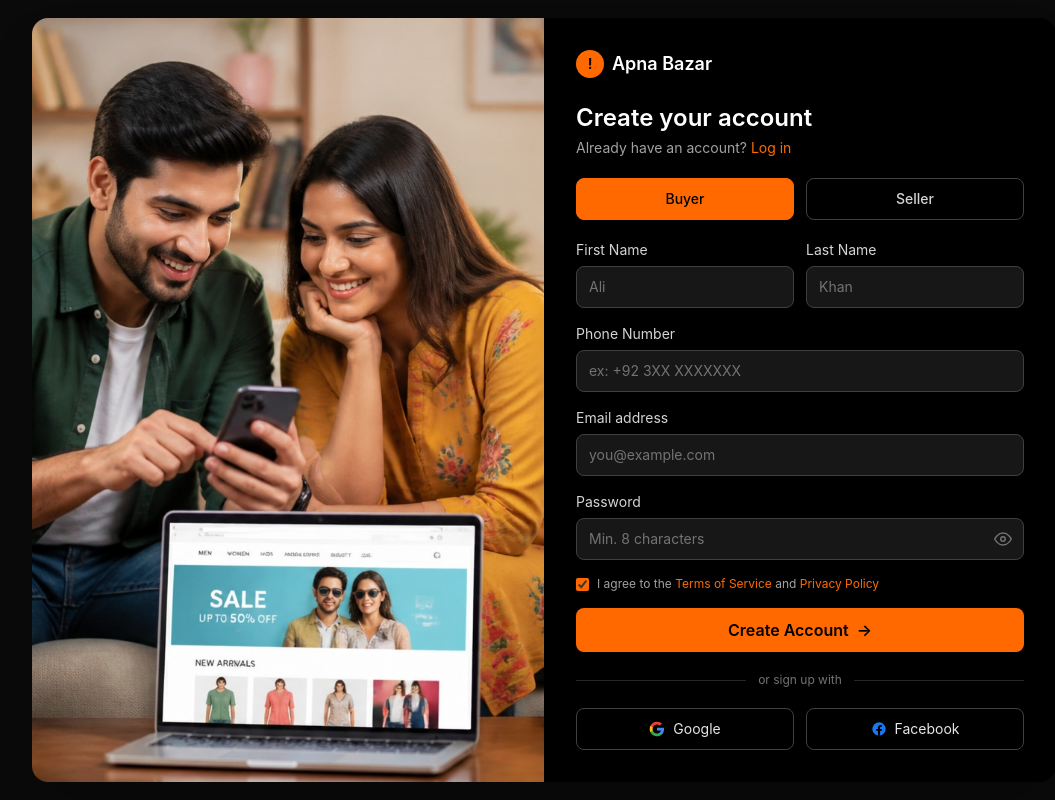
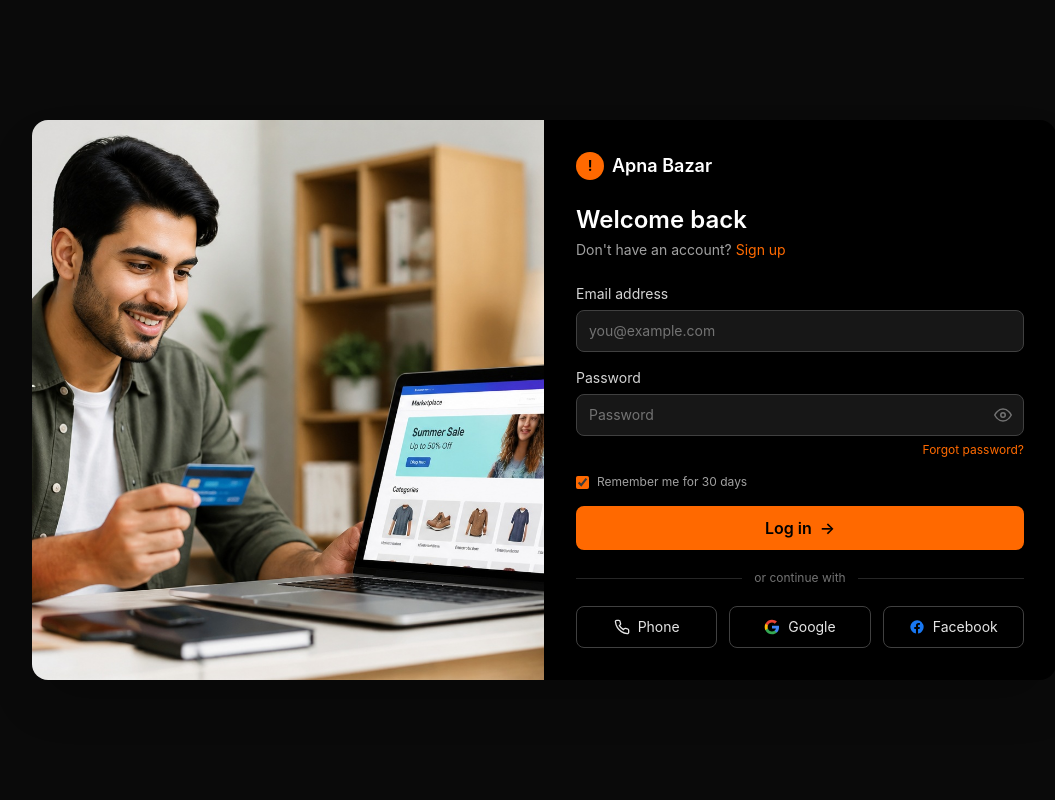
Before and after one commit to insharahkalam/ecommerce-frontend, a React (Vite) app: page /login in a window 1280 px wide. Shown: the top 800 px of the page, without its empty margins (96-1151 px from the left). Built offline with nearby package versions, Linux system fonts and the light colour scheme.

Commit message:
signup done

```diff
--- a/package.json
+++ b/package.json
@@ -11,9 +11,12 @@
   },
   "dependencies": {
     "@tailwindcss/vite": "^4.3.2",
+    "axios": "^1.18.1",
     "react": "^19.2.7",
     "react-dom": "^19.2.7",
+    "react-hot-toast": "^2.6.0",
     "react-router-dom": "^7.18.1",
+    "react-toastify": "^11.1.0",
     "tailwindcss": "^4.3.2"
   },
   "devDependencies": {
--- a/src/App.jsx
+++ b/src/App.jsx
@@ -1,12 +1,50 @@
 import React from 'react'
-import Signup from './pages/Signup'
-import Login from './pages/Login'
+import Routing from './Router/Routing'
+import { Toaster } from "react-hot-toast";
 
 const App = () => {
   return (
     <>
-      <Signup />
-      <Login />
+      <Toaster
+        position="top-right"
+        toastOptions={{
+          duration: 2000,
+          style: {
+            background: "#171717", // neutral-900
+            color: "#fafafa", // neutral-50
+            border: "1px solid #262626", // neutral-800
+            padding: "12px 16px",
+            borderRadius: "10px",
+            fontSize: "14px",
+            fontWeight: 500,
+          },
+          success: {
+            iconTheme: {
+              primary: "#f97316", // orange-500
+              secondary: "#171717",
+            },
+            style: {
+              border: "1px solid #f97316",
+            },
+          },
+          error: {
+            iconTheme: {
+              primary: "#ef4444", // red-500
+              secondary: "#171717",
+            },
+            style: {
+              border: "1px solid #ef4444",
+            },
+          },
+          loading: {
+            iconTheme: {
+              primary: "#f97316",
+              secondary: "#171717",
+            },
+          },
+        }}
+      />
+      <Routing />
     </>
   )
 }
--- /dev/null
+++ b/src/Router/Routing.jsx
@@ -0,0 +1,21 @@
+import React from 'react'
+import { BrowserRouter, Routes, Route } from 'react-router-dom';
+import Signup from '../pages/Signup';
+import Login from '../pages/Login';
+
+
+const Routing = () => {
+    return (
+        <>
+            <BrowserRouter>
+                <Routes>
+                    <Route path='/' element={<Signup />} />
+                    <Route path='/login' element={<Login />} />
+                </Routes>
+
+            </BrowserRouter>
+        </>
+    )
+}
+
+export default Routing
--- /dev/null
+++ b/src/config/axios.js
@@ -0,0 +1,11 @@
+import axios from 'axios'
+
+const url = import.meta.env.VITE_MODE === 'deployment'
+    ? " http://localhost:3000/api" : "https://ecommerce-backend-blush-nu.vercel.app/api"
+
+const api = axios.create({
+    baseURL: url,
+    headers: { "Content-Type": 'application/json' }
+})
+
+export default api
--- a/src/pages/Login.jsx
+++ b/src/pages/Login.jsx
@@ -35,7 +35,7 @@ export default function Login() {
                     <h1 className="text-white text-2xl font-semibold mt-6">Welcome back</h1>
                     <p className="text-sm text-neutral-400 mt-1">
                         Don't have an account?{" "}
-                        <a href="/signup" className="text-orange-500 hover:underline">
+                        <a href="/" className="text-orange-500 hover:underline">
                             Sign up
                         </a>
                     </p>
--- a/src/pages/Signup.jsx
+++ b/src/pages/Signup.jsx
@@ -1,19 +1,63 @@
 import { useState } from "react";
-import {
-    Logo,
-    SocialButton,
-    GoogleIcon,
-    FacebookIcon,
-    EyeIcon,
-    Field,
-    inputClass,
-} from "../components/Shared";
+import toast from "react-hot-toast";
+import { Logo, SocialButton, GoogleIcon, FacebookIcon, EyeIcon, Field, inputClass } from "../components/Shared";
 import signupImg from '../assets/signup.jpg'
+import api from "../config/axios";
+import { useNavigate } from "react-router-dom";
 
 export default function Signup() {
-    const [role, setRole] = useState("buyer");
     const [showPass, setShowPass] = useState(false);
-    const [agree, setAgree] = useState(true);
+    const [username, setUserName] = useState('')
+    const [email, setEmail] = useState('')
+    const [password, setPassword] = useState('')
+    const [loading, setLoading] = useState(false);
+
+    const navigate = useNavigate()
+
+    const handleSignup = async (e) => {
+        e.preventDefault()
+
+        if (!username || !email || !password) {
+            toast.error("Please fill all the fields");
+            return;
+        }
+
+        if (password.length < 6) {
+            toast.error("Password must be at least 6 characters");
+            return;
+        }
+
+        const formData = new FormData()
+        formData.append('username', username)
+        formData.append('email', email)
+        formData.append('password', password)
+
+        try {
+            setLoading(true);
+            const res = await api.post('/authentication/register', formData)
+            toast.success(res?.data?.message || "Account created successfully!");
+
+            setUserName('')
+            setEmail('')
+            setPassword('')
+
+            setTimeout(() => {
+                navigate('/login')
+            }, 2000);
+
+        } catch (error) {
+            console.error("Signup error:", error);
+
+            const errorMessage =
+                error?.response?.data?.message ||
+                error?.message ||
+                "Something went wrong. Please try again.";
+
+            toast.error(errorMessage);
+        } finally {
+            setLoading(false);
+        }
+    }
 
     return (
         <div className="min-h-screen bg-neutral-950 flex items-center justify-center p-4">
@@ -39,51 +83,19 @@ export default function Signup() {
                         </a>
                     </p>
 
-                    {/* Role toggle */}
-                    <div className="grid grid-cols-2 gap-3 mt-5">
-                        <button
-                            type="button"
-                            onClick={() => setRole("buyer")}
-                            className={`py-2.5 rounded-lg text-sm font-medium border transition-colors ${role === "buyer"
-                                ? "bg-orange-500 border-orange-500 text-black"
-                                : "border-neutral-700 text-neutral-300 hover:bg-neutral-900"
-                                }`}
-                        >
-                            Buyer
-                        </button>
-                        <button
-                            type="button"
-                            onClick={() => setRole("seller")}
-                            className={`py-2.5 rounded-lg text-sm font-medium border transition-colors ${role === "seller"
-                                ? "bg-orange-500 border-orange-500 text-black"
-                                : "border-neutral-700 text-neutral-300 hover:bg-neutral-900"
-                                }`}
-                        >
-                            Seller
-                        </button>
-                    </div>
+                    <form className="mt-5 flex flex-col gap-4">
 
-                    <form className="mt-5 flex flex-col gap-4">
-                        <div className="grid grid-cols-2 gap-3">
-                            <Field label="First Name">
-                                <input type="text" placeholder="Ali" className={inputClass} />
-                            </Field>
-                            <Field label="Last Name">
-                                <input type="text" placeholder="Khan" className={inputClass} />
-                            </Field>
-                        </div>
-
-                        <Field label="Phone Number">
-                            <input type="tel" placeholder="ex: +92 3XX XXXXXXX" className={inputClass} />
+                        <Field label="Username">
+                            <input onChange={(e) => setUserName(e.target.value)} value={username} type="text" placeholder="John Doe" className={inputClass} />
                         </Field>
 
                         <Field label="Email address">
-                            <input type="email" placeholder="you@example.com" className={inputClass} />
+                            <input onChange={(e) => setEmail(e.target.value)} value={email} type="email" placeholder="you@example.com" className={inputClass} />
                         </Field>
 
                         <Field label="Password">
                             <div className="relative">
-                                <input
+                                <input onChange={(e) => setPassword(e.target.value)} value={password}
                                     type={showPass ? "text" : "password"}
                                     placeholder="Min. 8 characters"
                                     className={inputClass + " pr-10"}
@@ -98,30 +110,12 @@ export default function Signup() {
                             </div>
                         </Field>
 
-                        <label className="flex items-start gap-2 text-xs text-neutral-400">
-                            <input
-                                type="checkbox"
-                                checked={agree}
-                                onChange={(e) => setAgree(e.target.checked)}
-                                className="mt-0.5 accent-orange-500"
-                            />
-                            <span>
-                                I agree to the{" "}
-                                <a href="#" className="text-orange-500 hover:underline">
-                                    Terms of Service
-                                </a>{" "}
-                                and{" "}
-                                <a href="#" className="text-orange-500 hover:underline">
-                                    Privacy Policy
-                                </a>
-                            </span>
-                        </label>
-
-                        <button
-                            type="submit"
-                            className="w-full bg-orange-500 hover:bg-orange-600 text-black font-semibold rounded-lg py-2.5 flex items-center justify-center gap-2 transition-colors"
+                        <button onClick={handleSignup}
+                            type="button"
+                            disabled={loading}
+                            className="w-full bg-orange-500 hover:bg-orange-600 disabled:opacity-60 disabled:cursor-not-allowed text-black font-semibold rounded-lg py-2.5 flex items-center justify-center gap-2 transition-colors"
                         >
-                            Create Account <span>&rarr;</span>
+                            {loading ? "Creating..." : "Create Account"} <span>&rarr;</span>
                         </button>
                     </form>
 
@@ -131,9 +125,8 @@ export default function Signup() {
                         <div className="h-px bg-neutral-800 flex-1" />
                     </div>
 
-                    <div className="flex gap-3">
+                    <div className="flex">
                         <SocialButton icon={<GoogleIcon />} label="Google" />
-                        <SocialButton icon={<FacebookIcon />} label="Facebook" />
                     </div>
                 </div>
             </div>
```
Also changed, not shown: 2 other files (tests, documents, lock files or other folders).
